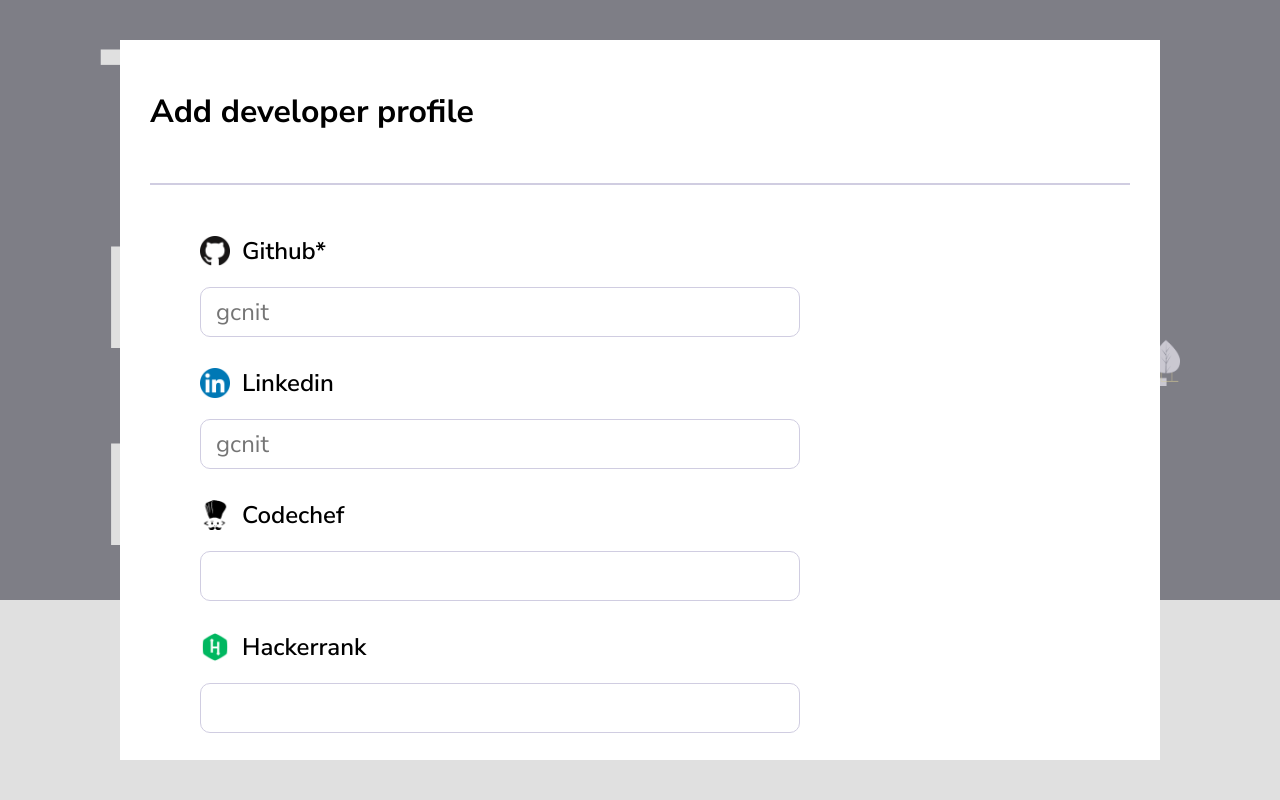
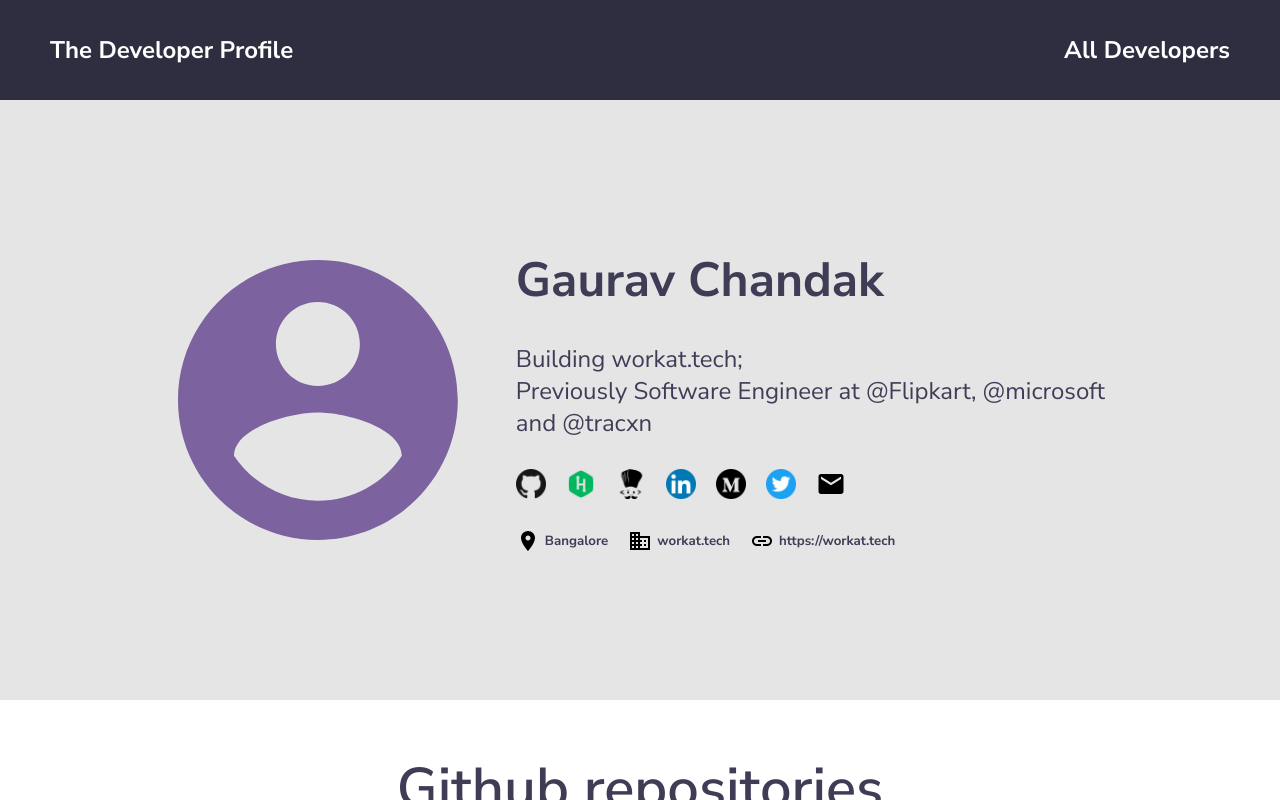
Before and after one commit to soft-coded/workattech-task, a React (Create React App) app: page /1 in a window 1280 px wide. Shown: the top 800 px of the page. Built offline with nearby package versions, Linux system fonts and the light colour scheme.

Commit message:
Add profile page

```diff
--- a/package.json
+++ b/package.json
@@ -8,6 +8,7 @@
     "@testing-library/user-event": "^13.5.0",
     "react": "^17.0.2",
     "react-dom": "^17.0.2",
+    "react-router-dom": "^6.2.1",
     "react-scripts": "5.0.0",
     "web-vitals": "^2.1.4"
   },
--- a/src/App.js
+++ b/src/App.js
@@ -1,10 +1,16 @@
+import { Routes, Route } from "react-router-dom";
+
 import Footer from "./components/footer";
 import Home from "./pages/home";
+import Profile from "./pages/profile";
 
 export default function App() {
 	return (
 		<main>
-			<Home />
+			<Routes>
+				<Route path="/" element={<Home />} />
+				<Route path="/:username" element={<Profile />} />
+			</Routes>
 			<Footer />
 		</main>
 	);
--- a/src/components/add-dev-modal/index.jsx
+++ b/src/components/add-dev-modal/index.jsx
@@ -6,10 +6,10 @@ import hackerrankLogo from "../../assets/profile-icons/hackerrank.png";
 import twitterLogo from "../../assets/profile-icons/twitter.png";
 import mediumLogo from "../../assets/profile-icons/medium.png";
 
-export default function AddDevModal() {
+export default function AddDevModal({ setShowModal }) {
 	return (
 		<>
-			<div className="backdrop" />
+			<div className="backdrop" onClick={() => setShowModal(false)} />
 			<div className="fixed-center add-dev-modal">
 				<header>
 					<h4>Add developer profile</h4>
@@ -81,7 +81,11 @@ export default function AddDevModal() {
 					</div>
 					<footer>
 						<div className="buttons">
-							<button type="button" className="secondary-button">
+							<button
+								type="reset"
+								className="secondary-button"
+								onClick={() => setShowModal(false)}
+							>
 								Cancel
 							</button>
 							<button type="submit" className="primary-button">
--- a/src/index.js
+++ b/src/index.js
@@ -1,12 +1,15 @@
 import React from "react";
 import ReactDOM from "react-dom";
+import { BrowserRouter } from "react-router-dom";
 
 import "./index.css";
 import App from "./App";
 
 ReactDOM.render(
 	<React.StrictMode>
-		<App />
+		<BrowserRouter>
+			<App />
+		</BrowserRouter>
 	</React.StrictMode>,
 	document.getElementById("root")
 );
--- a/src/pages/home/index.jsx
+++ b/src/pages/home/index.jsx
@@ -1,3 +1,5 @@
+import { useState } from "react";
+
 import PageWithHeader from "../../components/page-with-header";
 import "./home.css";
 import SearchBar from "../../components/search-bar";
@@ -18,16 +20,23 @@ const searchResults = [
 ];
 
 export default function Home() {
+	const [showModal, setShowModal] = useState(false);
+
 	return (
 		<PageWithHeader>
-			<AddDevModal />
+			{showModal && <AddDevModal setShowModal={setShowModal} />}
 			<SearchBar />
 			<ResultsGrid results={searchResults} />
 			<div className="flex-center could-not-find">
 				<h3>Could not find what you were looking for?</h3>
 			</div>
 			<div className="flex-center">
-				<button className="flex-center add-info">Add developer info</button>
+				<button
+					className="flex-center add-info"
+					onClick={() => setShowModal(true)}
+				>
+					Add developer info
+				</button>
 			</div>
 		</PageWithHeader>
 	);
--- /dev/null
+++ b/src/pages/profile/index.jsx
@@ -0,0 +1,131 @@
+import "./profile.css";
+import githubLogo from "../../assets/profile-icons/github.png";
+import linkedinLogo from "../../assets/profile-icons/linkedin.png";
+import codechefLogo from "../../assets/profile-icons/codechef.png";
+import hackerrankLogo from "../../assets/profile-icons/hackerrank.png";
+import twitterLogo from "../../assets/profile-icons/twitter.png";
+import mediumLogo from "../../assets/profile-icons/medium.png";
+
+const repos = [
+	{ name: "code-template", updatedOn: "Updated on 9 Jul 2020" },
+	{
+		name: "get-a-software-engineering-job",
+		updatedOn: "Updated on 9 Jul 2020",
+		description: "Get a Software Engineering Job - Ultimate Guide"
+	}
+];
+
+export default function Profile() {
+	return (
+		<div className="profile-page">
+			<header>
+				<h4>The Developer Profile</h4>
+				<h4>All Developers</h4>
+			</header>
+			<div className="flex-center content">
+				<svg
+					xmlns="http://www.w3.org/2000/svg"
+					height="24"
+					viewBox="0 0 24 24"
+					width="24"
+					className="avatar"
+				>
+					<path d="M0 0h24v24H0z" fill="none" />
+					<path d="M12 2C6.48 2 2 6.48 2 12s4.48 10 10 10 10-4.48 10-10S17.52 2 12 2zm0 3c1.66 0 3 1.34 3 3s-1.34 3-3 3-3-1.34-3-3 1.34-3 3-3zm0 14.2c-2.5 0-4.71-1.28-6-3.22.03-1.99 4-3.08 6-3.08 1.99 0 5.97 1.09 6 3.08-1.29 1.94-3.5 3.22-6 3.22z" />
+				</svg>
+				<div className="user-description">
+					<h2>Gaurav Chandak</h2>
+					<p>
+						<span>Building workat.tech;</span>
+						<span>
+							Previously Software Engineer at @Flipkart, @microsoft and @tracxn
+						</span>
+					</p>
+					<div className="icons">
+						<img src={githubLogo} alt="github" />
+						<img src={hackerrankLogo} alt="hackerrank" />
+						<img src={codechefLogo} alt="codechef" />
+						<img src={linkedinLogo} alt="linkedin" />
+						<img src={mediumLogo} alt="medium" />
+						<img src={twitterLogo} alt="twitter" />
+						<svg
+							xmlns="http://www.w3.org/2000/svg"
+							height="24"
+							viewBox="0 0 24 24"
+							width="24"
+						>
+							<path d="M0 0h24v24H0z" fill="none" />
+							<path d="M20 4H4c-1.1 0-1.99.9-1.99 2L2 18c0 1.1.9 2 2 2h16c1.1 0 2-.9 2-2V6c0-1.1-.9-2-2-2zm0 4l-8 5-8-5V6l8 5 8-5v2z" />
+						</svg>
+					</div>
+					<div className="quick-info">
+						<div className="flex-center pair">
+							<svg
+								xmlns="http://www.w3.org/2000/svg"
+								height="24"
+								viewBox="0 0 24 24"
+								width="24"
+							>
+								<path d="M0 0h24v24H0z" fill="none" />
+								<path d="M12 2C8.13 2 5 5.13 5 9c0 5.25 7 13 7 13s7-7.75 7-13c0-3.87-3.13-7-7-7zm0 9.5c-1.38 0-2.5-1.12-2.5-2.5s1.12-2.5 2.5-2.5 2.5 1.12 2.5 2.5-1.12 2.5-2.5 2.5z" />
+							</svg>
+							<h5>Bangalore</h5>
+						</div>
+						<div className="flex-center pair">
+							<svg
+								xmlns="http://www.w3.org/2000/svg"
+								height="24"
+								viewBox="0 0 24 24"
+								width="24"
+							>
+								<path d="M0 0h24v24H0z" fill="none" />
+								<path d="M12 7V3H2v18h20V7H12zM6 19H4v-2h2v2zm0-4H4v-2h2v2zm0-4H4V9h2v2zm0-4H4V5h2v2zm4 12H8v-2h2v2zm0-4H8v-2h2v2zm0-4H8V9h2v2zm0-4H8V5h2v2zm10 12h-8v-2h2v-2h-2v-2h2v-2h-2V9h8v10zm-2-8h-2v2h2v-2zm0 4h-2v2h2v-2z" />
+							</svg>
+							<h5>workat.tech</h5>
+						</div>
+						<div className="flex-center pair">
+							<svg
+								xmlns="http://www.w3.org/2000/svg"
+								height="24"
+								viewBox="0 0 24 24"
+								width="24"
+							>
+								<path d="M0 0h24v24H0z" fill="none" />
+								<path d="M3.9 12c0-1.71 1.39-3.1 3.1-3.1h4V7H7c-2.76 0-5 2.24-5 5s2.24 5 5 5h4v-1.9H7c-1.71 0-3.1-1.39-3.1-3.1zM8 13h8v-2H8v2zm9-6h-4v1.9h4c1.71 0 3.1 1.39 3.1 3.1s-1.39 3.1-3.1 3.1h-4V17h4c2.76 0 5-2.24 5-5s-2.24-5-5-5z" />
+							</svg>
+							<h5>https://workat.tech</h5>
+						</div>
+					</div>
+				</div>
+			</div>
+			<div className="repositories">
+				<div className="flex-center">
+					<h1>Github repositories</h1>
+				</div>
+				<div className="repos-container">
+					{repos.map((repo, i) => (
+						<div key={i} className="repo">
+							<div className="title">
+								<h3>{repo.name}</h3>
+								<svg
+									xmlns="http://www.w3.org/2000/svg"
+									enable-background="new 0 0 24 24"
+									height="24"
+									viewBox="0 0 24 24"
+									width="24"
+								>
+									<rect fill="none" height="24" width="24" />
+									<path d="M9,5v2h6.59L4,18.59L5.41,20L17,8.41V15h2V5H9z" />
+								</svg>
+								<p>{repo.updatedOn}</p>
+							</div>
+							{repo.description && (
+								<div className="description">{repo.description}</div>
+							)}
+						</div>
+					))}
+				</div>
+			</div>
+		</div>
+	);
+}
--- /dev/null
+++ b/src/pages/profile/profile.css
@@ -0,0 +1,111 @@
+.profile-page {
+	min-height: calc(100vh - var(--footer-height));
+	color: #3f3d56;
+}
+
+.profile-page header {
+	display: flex;
+	align-items: center;
+	justify-content: space-between;
+	padding: 0 50px;
+	height: 100px;
+	background: #2f2e41;
+	font-size: 24px;
+	font-weight: 600;
+	color: #ffffff;
+}
+
+.profile-page .content {
+	padding: 100px 150px;
+	gap: 30px;
+	background: #e5e5e5;
+}
+
+.profile-page .content .avatar {
+	width: 400px;
+	height: 400px;
+	fill: #7c639f;
+}
+
+.profile-page .content .user-description {
+	display: flex;
+	flex-direction: column;
+	gap: 30px;
+}
+
+.profile-page .content .user-description h2 {
+	font-size: 48px;
+}
+
+.profile-page .content .user-description p {
+	display: flex;
+	flex-direction: column;
+	font-size: 24px;
+}
+
+.profile-page .content .user-description .icons {
+	display: flex;
+	gap: 20px;
+}
+
+.profile-page .content .user-description .icons img,
+.profile-page .content .user-description .icons svg {
+	width: 30px;
+	height: 30px;
+}
+
+.profile-page .content .user-description .quick-info {
+	display: flex;
+	gap: 20px;
+	font-size: 16px;
+}
+
+.profile-page .content .user-description .quick-info .pair {
+	gap: 5px;
+}
+
+.profile-page .repositories {
+	margin: 50px 0;
+	padding: 0 50px;
+}
+
+.profile-page .repositories h1 {
+	font-size: 56px;
+	font-weight: 600;
+	margin-bottom: 50px;
+}
+
+.profile-page .repositories .repo {
+	padding: 30px;
+	border-top: 2px solid #d0cde1;
+}
+
+.profile-page .repositories .repo:last-of-type {
+	border-bottom: 2px solid #d0cde1;
+}
+
+.profile-page .repositories .repo .title {
+	display: flex;
+	align-items: center;
+}
+
+.profile-page .repositories .repo .title h3 {
+	font-size: 36px;
+	color: #0768fa;
+}
+
+.profile-page .repositories .repo .title svg {
+	fill: #0768fa;
+	margin-left: 5px;
+}
+
+.profile-page .repositories .repo .title p {
+	font-size: 24px;
+	opacity: 0.4;
+	margin-left: 20px;
+}
+
+.profile-page .repositories .repo .description {
+	font-size: 32px;
+	line-height: 44px;
+}
```
Also changed, not shown: 1 other file (tests, documents, lock files or other folders).
